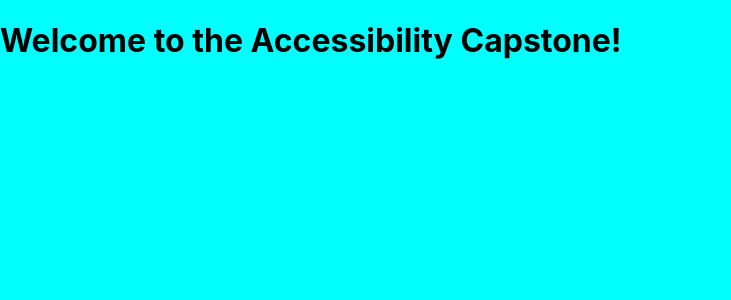
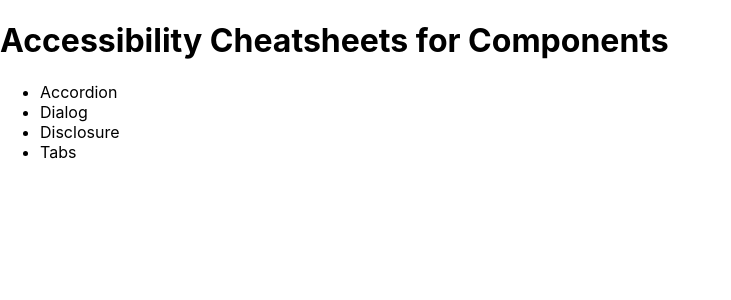
Before and after one commit to sparkbox/accessible-components, a Next.js app: page / in a window 1280 px wide. Shown: the top 300 px of the page, without its empty margins (0-731 px from the left). Built offline with nearby package versions, Linux system fonts and the light colour scheme.

Commit message:
feat: set up listing page
- remove any boilerplate css and html
- update homepage content per project details

FSA22V2-217

```diff
--- a/src/pages/index.js
+++ b/src/pages/index.js
@@ -1,9 +1,17 @@
+import Link from "next/link";
+
 export default function Home() {
   return (
     <div>
       <main>
-        <h1>Welcome to the Accessibility Capstone!
+        <h1>Accessibility Cheatsheets for Components
         </h1>
+        <ul>
+          <li><Link href='/accordion'><a>Accordion</a></Link></li>
+          <li><Link href='/dialog'><a>Dialog</a></Link></li>
+          <li><Link href='/disclosure'><a>Disclosure</a></Link></li>
+          <li><Link href='/tabs'><a>Tabs</a></Link></li>
+        </ul>
       </main>
     </div>
   );
--- a/src/styles/globals.scss
+++ b/src/styles/globals.scss
@@ -1,6 +1,5 @@
 html,
 body {
-  background-color: aqua;
   padding: 0;
   margin: 0;
   font-family:
```
Also changed, not shown: 1 other file (tests, documents, lock files or other folders).
